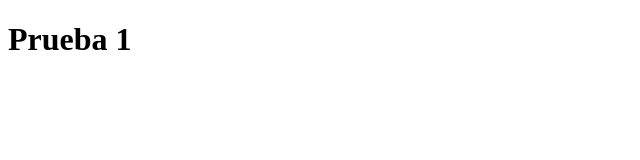
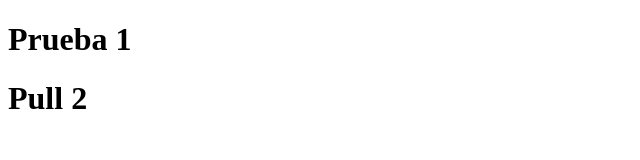
Before and after one commit to jbatista7/web-page, a plain HTML site: page new.html in a window 1280 px wide. Shown: the whole page, without its empty margins (0-640 px from the left). Drawn offline with Linux system fonts and the light colour scheme.

Commit message:
Update new.html

```diff
--- a/new.html
+++ b/new.html
@@ -11,6 +11,7 @@
 <body>
 
     <h1>Prueba 1</h1>
+    <h1>Pull 2</h1>
 </body>
 
 </html>
```
